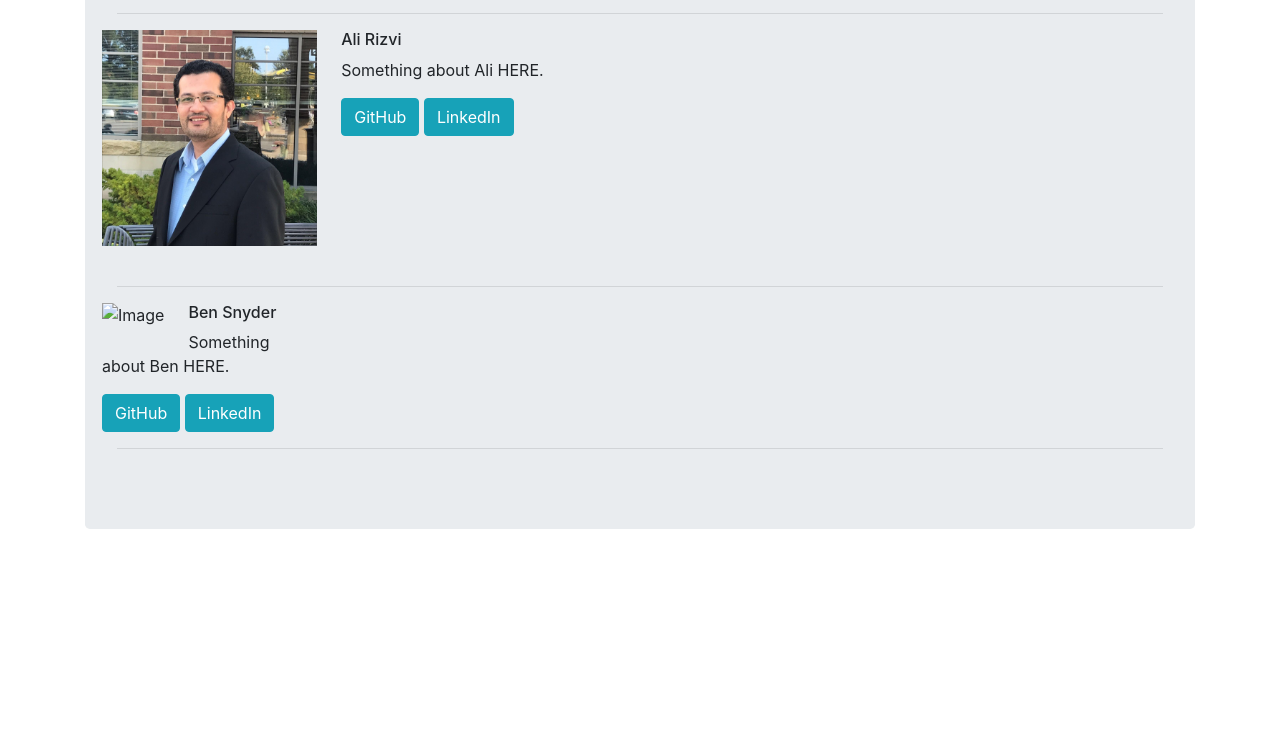
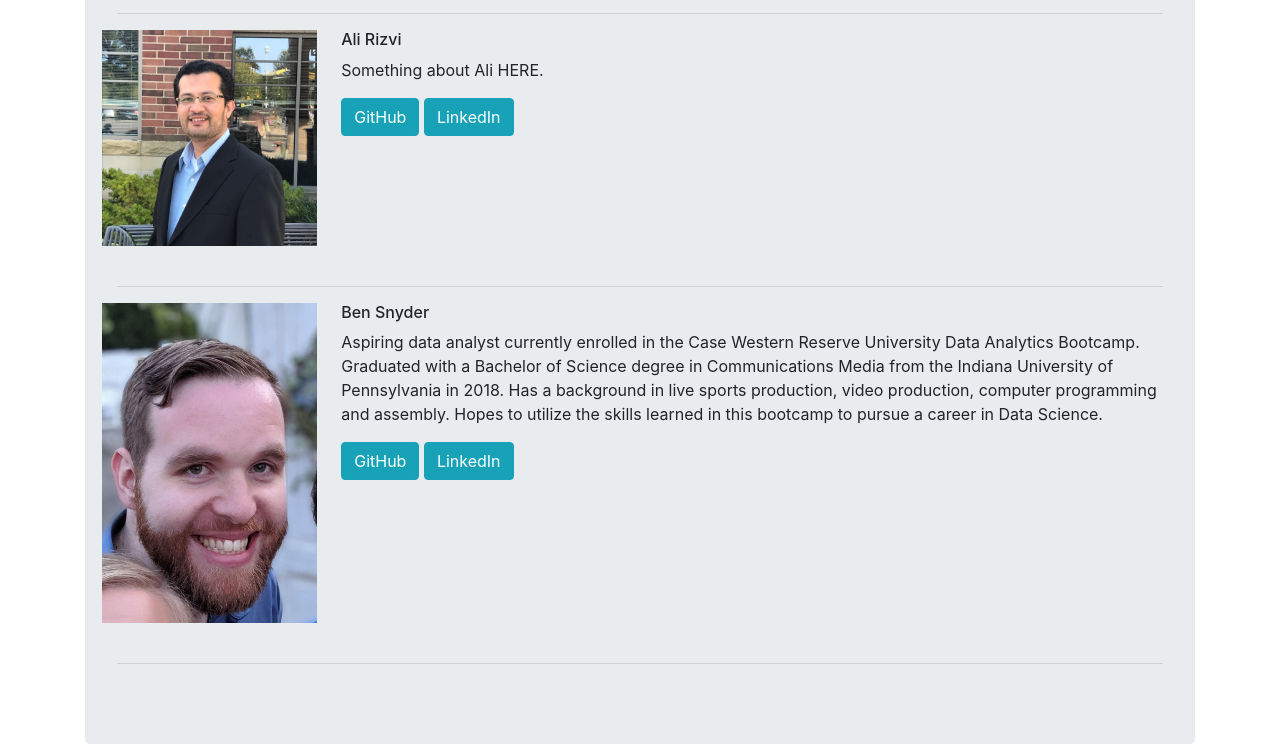
Before and after one commit to BenSnyder90/US-Air-Quality-During-COVID-19, a plain HTML site: page About.html in a window 1280 px wide. Shown: the part 716-1460 px from the top of the page. Before the commit the page ends 1245 px from the top, so only its background shows below. Drawn offline with nearby package versions, Linux system fonts and the light colour scheme; files that its build step writes are made by us from their sources.

Commit message:
Updated profile

```diff
--- a/About.html
+++ b/About.html
@@ -83,11 +83,15 @@
         <hr>
         <div class="row">
             <div class="span12">
-                <img src="assets/images/Ben.jpg" class="about float-left mr-4 mb-4" alt="Image"/>
+                <img src="assets/images/BS_Profile.jpg" class="about float-left mr-4 mb-4" width=20% alt="Image"/>
                 <h6>Ben Snyder</h6>
-                <p>Something about Ben HERE.</p>
+                <p>Aspiring data analyst currently enrolled in the Case Western Reserve University Data Analytics Bootcamp. Graduated
+                  with a Bachelor of Science degree in Communications Media from the Indiana University of Pennsylvania in 2018. Has a background
+                  in live sports production, video production, computer programming and assembly. Hopes to utilize the skills learned in this
+                  bootcamp to pursue a career in Data Science.
+                </p>
                 <a class="btn btn-info" target="_blank" href="https://github.com/BenSnyder90" role="button">GitHub</a>
-                <a class="btn btn-info" target="_blank" href="https://www.linkedin.com/" role="button">LinkedIn</a>
+                <a class="btn btn-info" target="_blank" href="https://www.linkedin.com/in/ben-snyder-a02195a4" role="button">LinkedIn</a>
             </div>
         </div>
         <hr>
```
Also changed, not shown: assets/images/BS_Profile.jpg (added).
